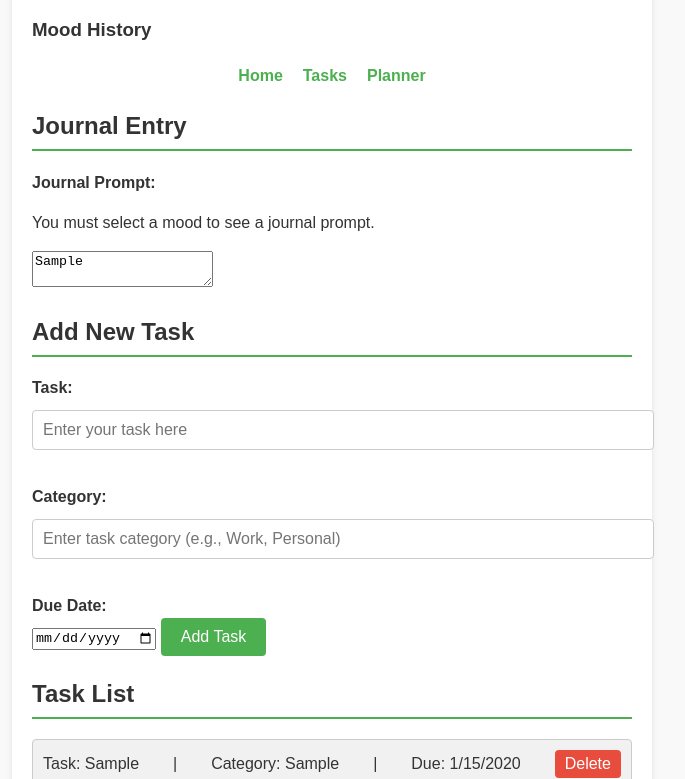
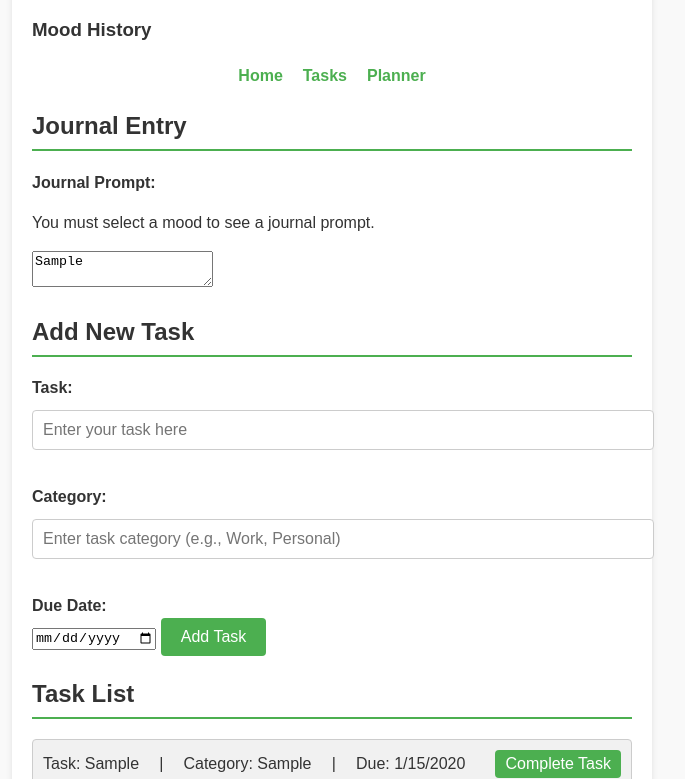
Before and after one commit to asiahaws1/asia-stride-app-project, a plain HTML site: page index.html in a window 1280 px wide. Both pictures are taken after typing "Sample", "Sample", "Sample", "2020-01-15" into the empty fields and a click on the button "Add Task". Shown: the part 289-1068 px from the top of the page, without its empty margins (308-993 px from the left). Drawn offline with Linux system fonts and the light colour scheme.

Commit message:
update so tasks can be completed

```diff
--- a/index.css
+++ b/index.css
@@ -125,3 +125,17 @@ body {
     margin-top: 20px;
     color: #777;
   }
+
+  #task-list .complete-btn {
+    margin-left: 10px;
+    background-color: #4caf50;
+    color: white;
+    border: none;
+    border-radius: 4px;
+    padding: 5px 10px;
+    cursor: pointer;
+  }
+
+  #task-list .complete-btn:hover {
+    background-color: #45a049;
+  }
--- a/index.html
+++ b/index.html
@@ -14,10 +14,10 @@
     <div id="current-date" aria-label="Today's Date"></div>
 
 
-    <h1>Self-Care Planner</h1>
+    <h1>Stride App</h1>
 
 
-    <label for="mood-select">Welcome, User! How are you feeling today?</label>
+    <label for="mood-select">Welcome, Asia! How are you feeling today?</label>
     <select id="mood-select">
       <option value="" disabled selected>Select your mood</option>
       <option value="Happy">Happy</option>
@@ -69,6 +69,7 @@
     <ul id="task-list"></ul>
   </div>
 
+
   <script src="index.js"></script>
 </body>
 
--- a/index.js
+++ b/index.js
@@ -1,3 +1,4 @@
+document.addEventListener('DOMContentLoaded', () => {
   const moodSelect = document.getElementById('mood-select');
   const moodDisplay = document.getElementById('mood-display');
   const moodHistoryContainer = document.getElementById('mood-history');
@@ -61,8 +62,6 @@ moodSelect.addEventListener('change', () => {
     journalEntry.value = '';
   });
 
-loadMood();
-
   function addTask() {
     const taskText = newTaskInput.value.trim();
     const categoryText = categoryInput.value.trim();
@@ -78,12 +77,13 @@ function addTask() {
       <span>Task: ${taskText}</span> |
       <span>Category: ${categoryText}</span> |
       <span>Due: ${new Date(dueDateValue).toLocaleDateString()}</span>
+      <button class="complete-btn">Complete Task</button>
     `;
 
-  const deleteButton = document.createElement('button');
-  deleteButton.textContent = 'Delete';
-  deleteButton.addEventListener('click', () => taskList.removeChild(listItem));
-  listItem.appendChild(deleteButton);
+    const completeButton = listItem.querySelector('.complete-btn');
+    completeButton.addEventListener('click', () => {
+      clearTask(listItem);
+    });
 
     taskList.appendChild(listItem);
 
@@ -92,7 +92,14 @@ function addTask() {
     dueDateInput.value = '';
   }
 
+  function clearTask(taskItem) {
+    taskList.removeChild(taskItem);
+  }
+
   addTaskButton.addEventListener('click', addTask);
   newTaskInput.addEventListener('keypress', (event) => {
     if (event.key === 'Enter') addTask();
   });
+
+  loadMood();
+});
```
Lines whose indentation alone changed are shown as unchanged.
